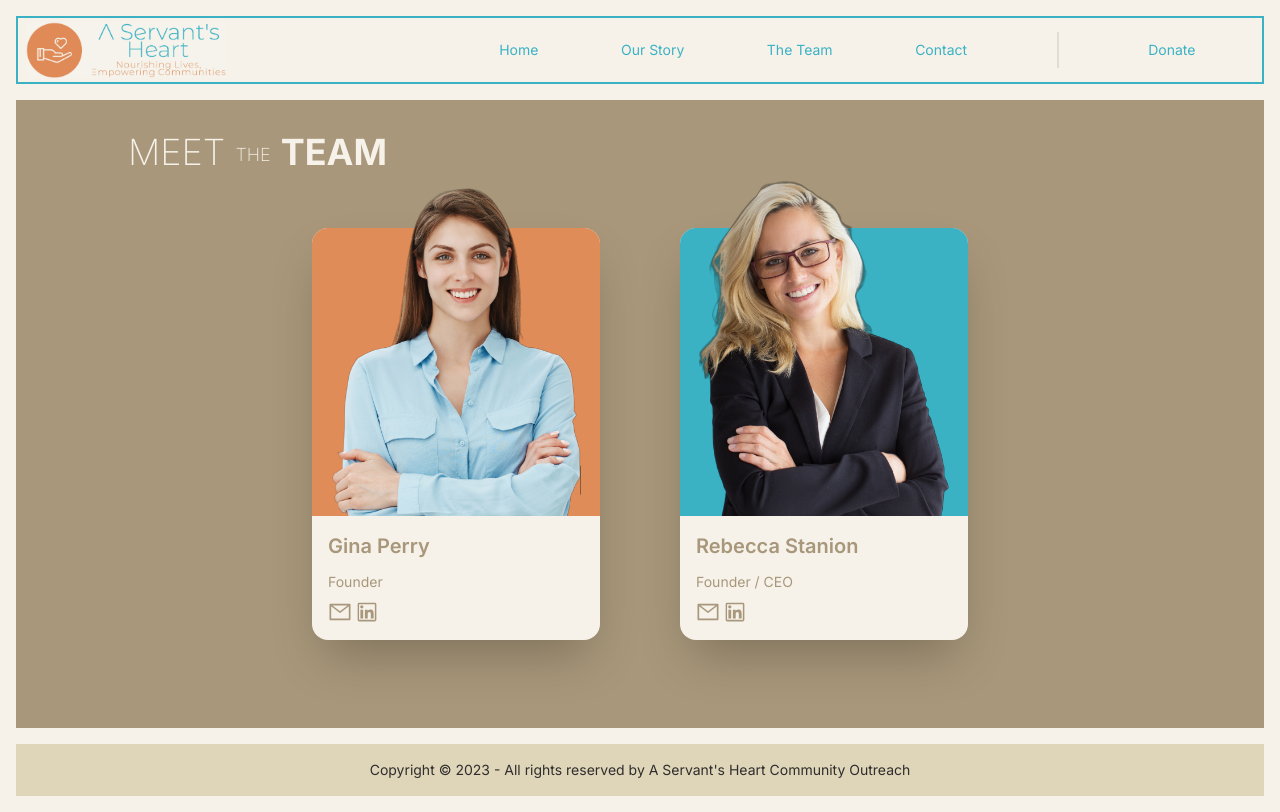
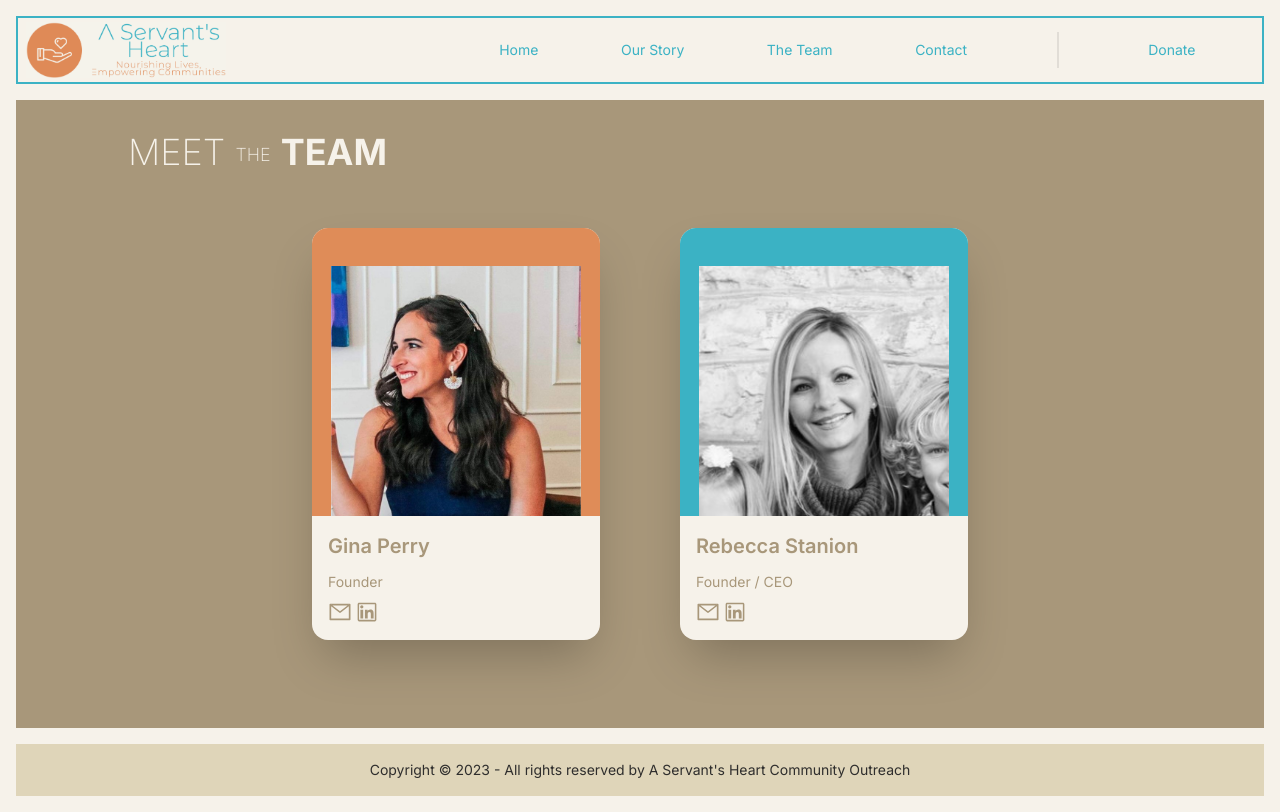
Before and after one commit to Jstanion/servants-heart, a Next.js app: page /team in a window 1280 px wide. Built offline with nearby package versions, Linux system fonts and the light colour scheme.

Commit message:
changed team card image

```diff
--- a/app/component/teamCard/TeamCard1.jsx
+++ b/app/component/teamCard/TeamCard1.jsx
@@ -8,7 +8,7 @@ export const TeamCard1 = () => {
       <figure className="h-72 p-36 relative overflow-visible bg-accent">
         <Image
           className="absolute inset bottom-0"
-          src="/sample-hs1.png"
+          src="/gina.jpeg"
           alt="Picture of the Founder"
           width={250}
           height={200}
--- a/app/component/teamCard/TeamCard2.jsx
+++ b/app/component/teamCard/TeamCard2.jsx
@@ -8,7 +8,7 @@ export const TeamCard2 = () => {
       <figure className="h-72 p-36 relative overflow-visible bg-primary">
         <Image
           className="absolute inset bottom-0"
-          src="/sample-hs2.png"
+          src="/rebecca.jpeg"
           alt="Picture of the CEO / Founder"
           width={250}
           height={200}
```
Also changed, not shown: public/Gina.jpeg (added), public/Rebecca.jpeg (added).
